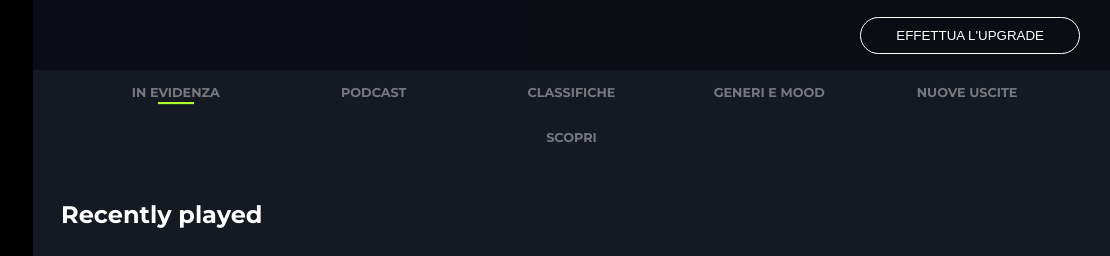
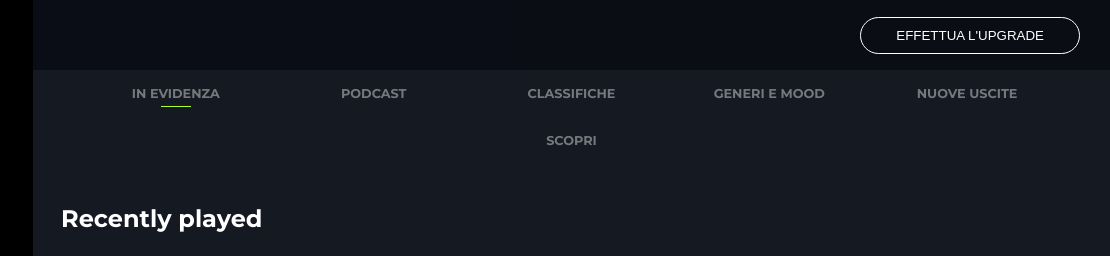
Before and after one commit to Pietro-fe01/html-css-spotifyweb, a plain HTML site: page index.html in a window 1280 px wide. Shown: the top 256 px of the page, 170-1280 px from the left. Drawn offline with Linux system fonts and the light colour scheme.

Commit message:
Fixed effetti e hover per le categorie nel top main

```diff
--- a/css/main.css
+++ b/css/main.css
@@ -28,7 +28,7 @@ main .moving-action-top ul li{
     width: calc(100% / 4 );
     font-size: 0.8rem;
     font-weight: bold;
-    margin: .9375rem 0;
+    padding: 1rem 0;
 }
 
 main .moving-action-top ul li:first-child{
@@ -36,11 +36,12 @@ main .moving-action-top ul li:first-child{
 }
 
 main .moving-action-top ul li:first-child::after{
-    color: #adff2f;
-    content: "___";
-    font-size: 1.5rem;
+    content: "";
+    background-color: #adff2f;
+    width: 1.875rem;
+    height: .0938rem;
     position: absolute;
-    bottom: -0.5rem;
+    bottom: .625rem;
 }
 
 @media screen and (min-width: 700px){
```
